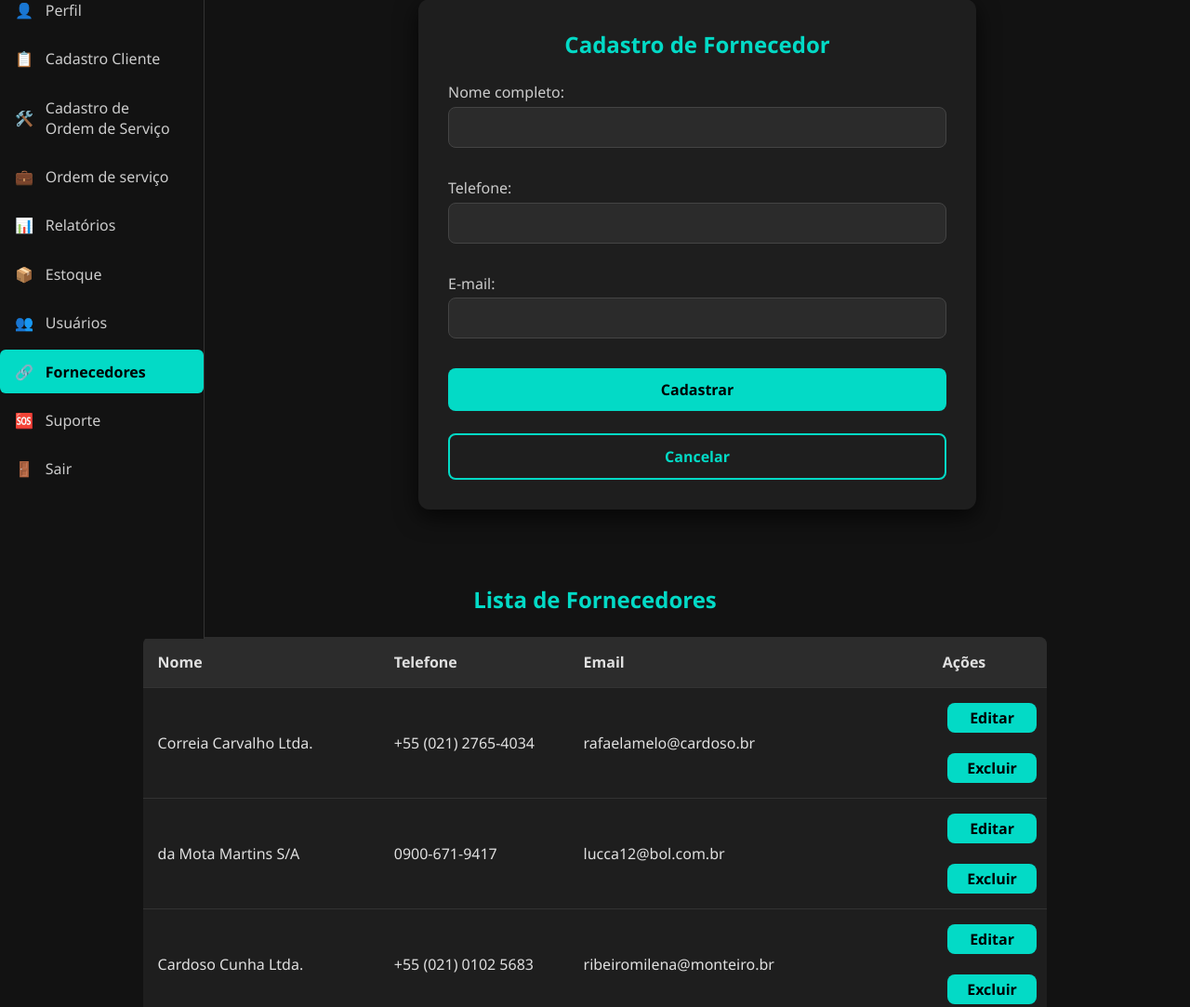
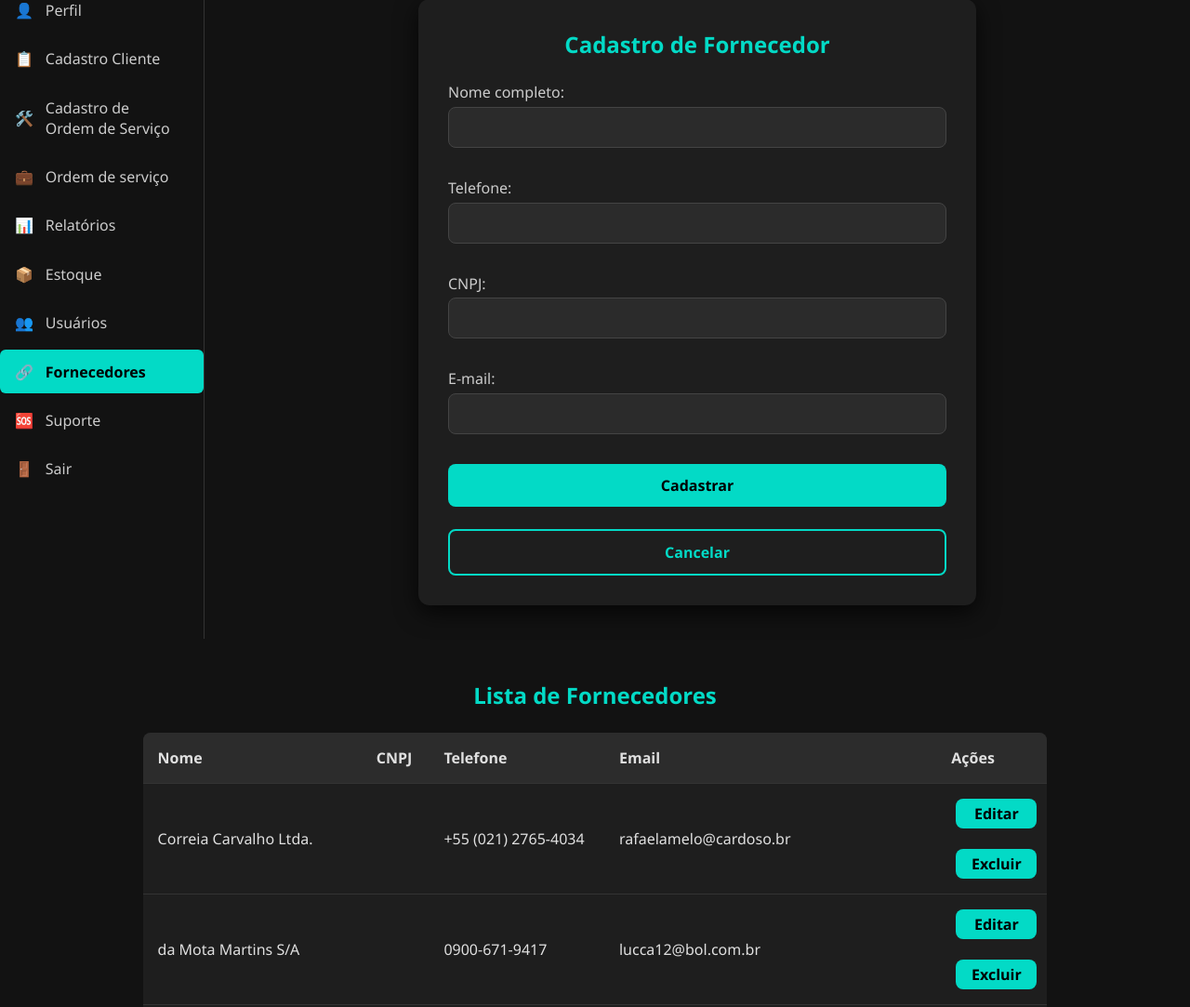
Before and after one commit to buzard1/sa-modelagem, a PHP site: page /fornecedor.php in a window 1280 px wide. Shown: the part 113-1196 px from the top of the page at 93% size. Run offline with PHP 8.4, Linux system fonts and the light colour scheme; a user stored in the database is signed in; data comes from the database, SQL or seed files in the repository; data that the repository does not hold is empty.

Commit message:
Adicionado cnpj na pagina de fornecedor
commit by: amaral

```diff
--- a/fornecedor.php
+++ b/fornecedor.php
@@ -46,12 +46,14 @@ $menuItems = isset($_SESSION['cargo']) && isset($menus[$_SESSION['cargo']]) ? $m
 // Processar formulário de cadastro
 if ($_SERVER["REQUEST_METHOD"] == "POST" && isset($_POST['action']) && $_POST['action'] == 'cadastrar') {
     $nome = $_POST['nome_fornecedor'];
+    $cnpj = $_POST['cnpj'];
     $telefone = $_POST['telefone'];
     $email = $_POST['email'];
 
-    $sql = "INSERT INTO fornecedor (nome_fornecedor, telefone, email) VALUES (:nome_fornecedor, :telefone, :email)";
+    $sql = "INSERT INTO fornecedor (nome_fornecedor, cnpj, telefone, email) VALUES (:nome_fornecedor, :cnpj, :telefone, :email)";
     $stmt = $pdo->prepare($sql);
     $stmt->bindParam(':nome_fornecedor', $nome);
+    $stmt->bindParam(':cnpj', $cnpj);
     $stmt->bindParam(':telefone', $telefone);
     $stmt->bindParam(':email', $email);
 
@@ -66,13 +68,15 @@ if ($_SERVER["REQUEST_METHOD"] == "POST" && isset($_POST['action']) && $_POST['a
 if ($_SERVER["REQUEST_METHOD"] == "POST" && isset($_POST['action']) && $_POST['action'] == 'editar') {
     $id = $_POST['id_fornecedor'];
     $nome = $_POST['nome_fornecedor'];
+    $cnpj = $_POST['cnpj'];
     $telefone = $_POST['telefone'];
     $email = $_POST['email'];
 
-    $sql = "UPDATE fornecedor SET nome_fornecedor = :nome_fornecedor, telefone = :telefone, email = :email WHERE id_fornecedor = :id";
+    $sql = "UPDATE fornecedor SET nome_fornecedor = :nome_fornecedor, cnpj = :cnpj, telefone = :telefone, email = :email WHERE id_fornecedor = :id";
     $stmt = $pdo->prepare($sql);
     $stmt->bindParam(':id', $id);
     $stmt->bindParam(':nome_fornecedor', $nome);
+    $stmt->bindParam(':cnpj', $cnpj);
     $stmt->bindParam(':telefone', $telefone);
     $stmt->bindParam(':email', $email);
 
@@ -181,6 +185,9 @@ $fornecedores = $stmt->fetchAll(PDO::FETCH_ASSOC);
         <label for="telefone">Telefone:</label>
         <input type="tel" id="telefone" name="telefone" required />
 
+        <label for="cnpj">CNPJ:</label>
+        <input type="text" id="cnpj" name="cnpj" required />
+
         <label for="email">E-mail:</label>
         <input type="email" id="email" name="email" required />
 
@@ -198,6 +205,7 @@ $fornecedores = $stmt->fetchAll(PDO::FETCH_ASSOC);
       <thead>
         <tr>
           <th>Nome</th>
+          <th>CNPJ</th>
           <th>Telefone</th>
           <th>Email</th>
           <th>Ações</th>
@@ -208,6 +216,7 @@ $fornecedores = $stmt->fetchAll(PDO::FETCH_ASSOC);
           <?php foreach ($fornecedores as $fornecedor): ?>
             <tr>
               <td><?php echo htmlspecialchars($fornecedor['nome_fornecedor']); ?></td>
+              <td><?php echo htmlspecialchars($fornecedor['cnpj']); ?></td>
               <td><?php echo htmlspecialchars($fornecedor['telefone']); ?></td>
               <td><?php echo htmlspecialchars($fornecedor['email']); ?></td>
               <td class="action-buttons">
@@ -240,6 +249,8 @@ $fornecedores = $stmt->fetchAll(PDO::FETCH_ASSOC);
         <input type="hidden" name="id_fornecedor" id="edit_id_fornecedor">
         <label for="edit_nome_fornecedor">Nome completo:</label>
         <input type="text" id="edit_nome_fornecedor" name="nome_fornecedor" required />
+        <label for="edit_cnpj">CNPJ:</label>
+        <input type="text" id="edit_cnpj" name="cnpj" required />
         <label for="edit_telefone">Telefone:</label>
         <input type="tel" id="edit_telefone" name="telefone" required />
         <label for="edit_email">E-mail:</label>
@@ -267,6 +278,7 @@ $fornecedores = $stmt->fetchAll(PDO::FETCH_ASSOC);
     function openEditModal(id, nome, telefone, email) {
       document.getElementById('edit_id_fornecedor').value = id;
       document.getElementById('edit_nome_fornecedor').value = nome;
+      document.getElementById('edit_cnpj').value = cnpj;
       document.getElementById('edit_telefone').value = telefone;
       document.getElementById('edit_email').value = email;
       document.getElementById('editModal').style.display = 'block';
@@ -288,6 +300,8 @@ $fornecedores = $stmt->fetchAll(PDO::FETCH_ASSOC);
   <!-- Máscaras de entrada -->
   <script src="https://cdn.jsdelivr.net/npm/inputmask/dist/inputmask.min.js"></script>
   <script>
+    Inputmask({ mask: "99.999.999/9999-99" }).mask("#cnpj");
+    Inputmask({ mask: "99.999.999/9999-99" }).mask("#edit_cnpj");
     Inputmask({ mask: "(99) 99999-9999" }).mask("#telefone");
     Inputmask({ mask: "(99) 99999-9999" }).mask("#edit_telefone");
   </script>
```
Also changed, not shown: senha_temp_999.txt (added, +7 -0 lines).
